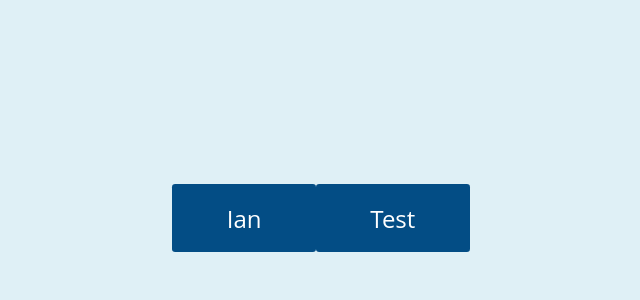
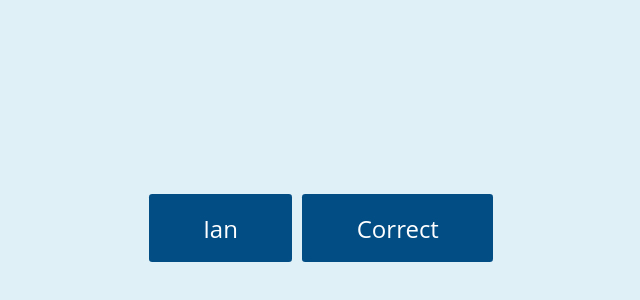
Before and after one commit to FranciscoTrigo/memeSoundBoard, a plain HTML site: page index.html in a window 1280 px wide. Shown: the part 182-482 px from the top of the page, without its empty margins (319-959 px from the left). Drawn offline with Linux system fonts and the light colour scheme.

Commit message:
correct noise

```diff
--- a/index.html
+++ b/index.html
@@ -1,9 +1,9 @@
 <button id="lieDetector">Ian</button>
-<button>Test</button>
+<button id="correct">Correct</button>
 
 <style>
 *{
-    margin: 0;
+    margin: 5;
     padding: 0;
     border: none;
     box-sizing: border-box;
@@ -40,7 +40,12 @@
 
 <script>
 const lieDetector = new Audio("./lieDetector.mp3");
+const correctDetector = new Audio("./correctDetector.mp3");
 const buttons = document.querySelectorAll("button");
+
+document.getElementById("correct").addEventListener("click", () => {
+    correctDetector.play();
+      })
 
 document.getElementById("lieDetector").addEventListener("click", () => {
 lieDetector.play();
```
Also changed, not shown: 1 other file.
